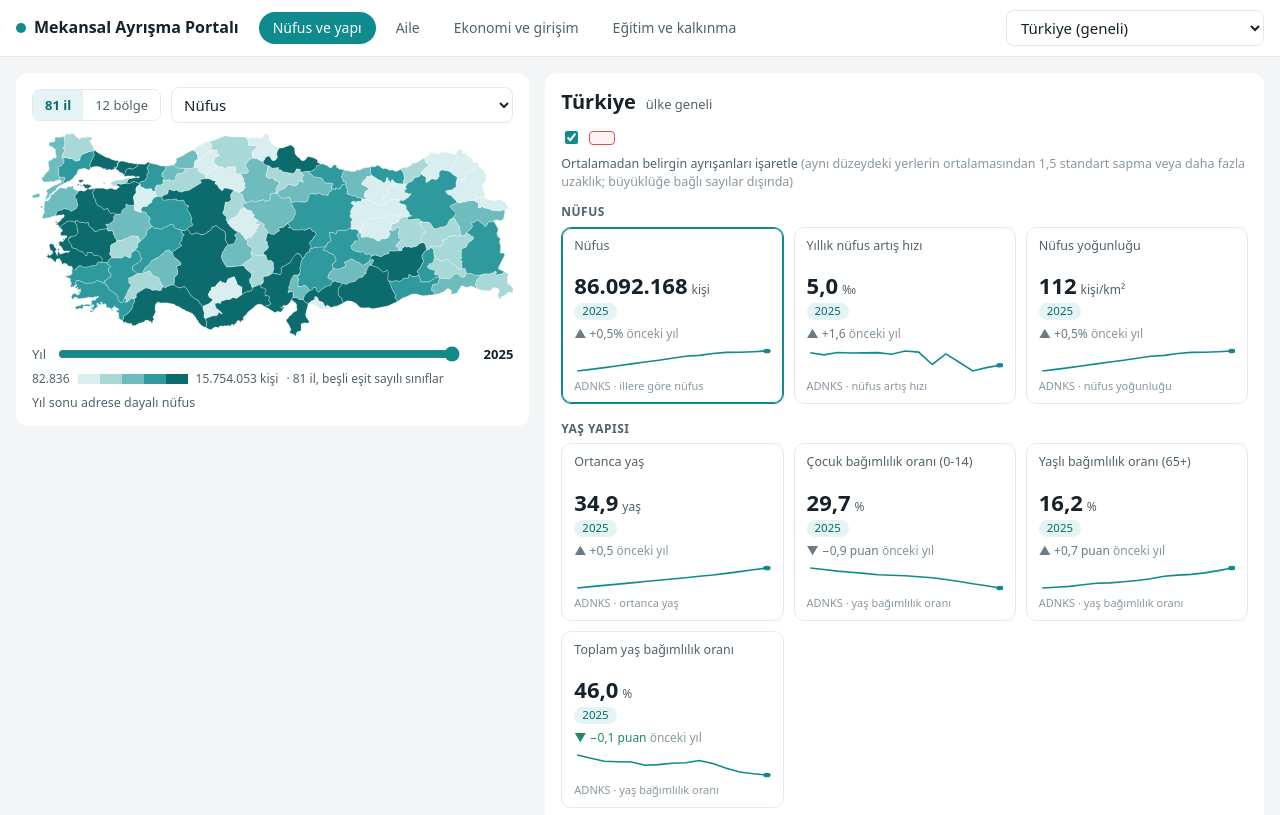
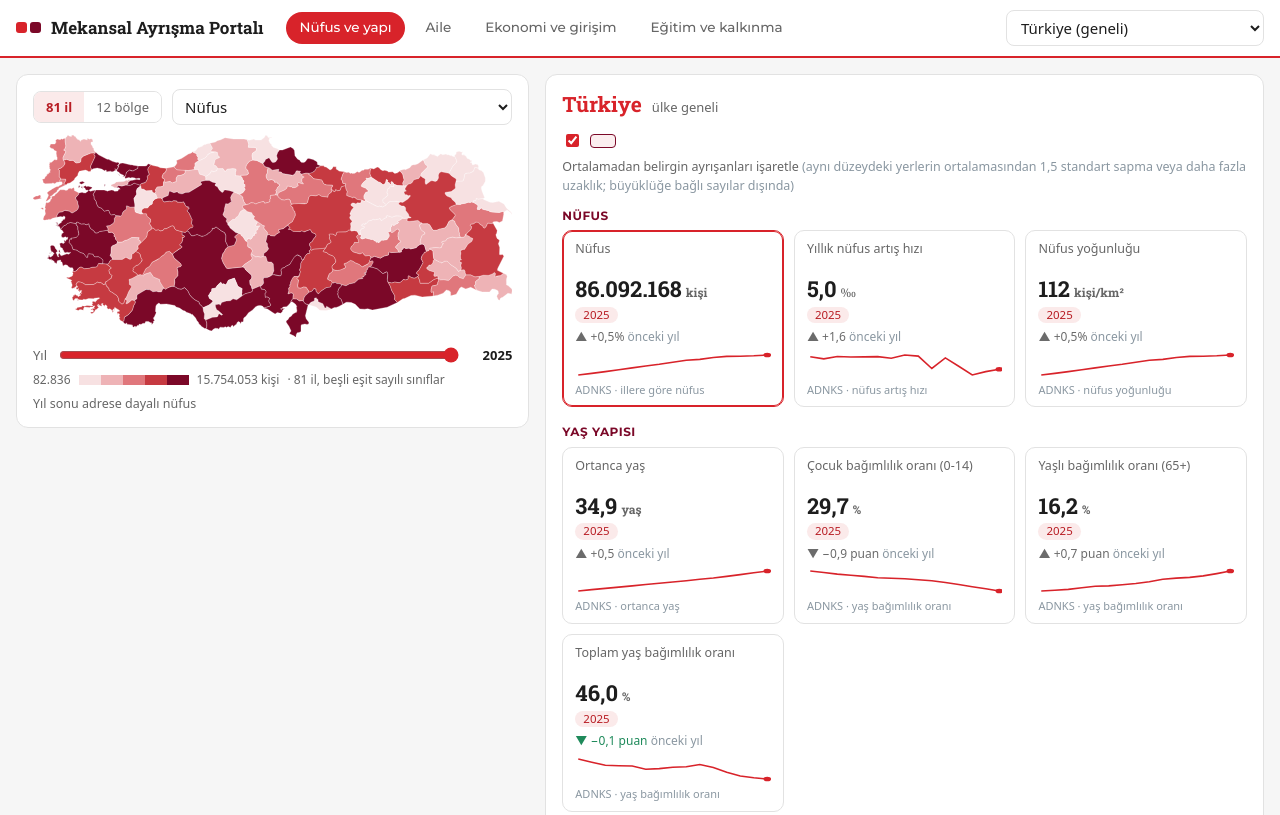
Before and after one commit to meri999/mekansal, a plain HTML site: page index.html in a window 1280 px wide. Shown: the top 815 px of the page. Drawn offline with Linux system fonts and the light colour scheme.

Commit message:
Enstitü renkleri: kırmızı ve bordo tema, ayrışan göstergeleri işaretleme
Çift kare marka işareti, kırmızı üst çizgi, Roboto Slab ve Montserrat yazı tipleri,
kırmızıdan bordoya harita rampı. İl ortalamasından 1,5 standart sapma uzaktaki
göstergeler bordo çerçeveyle işaretlenir.

Co-Authored-By: Claude Sonnet 5.5 <noreply@anthropic.com>

```diff
--- a/index.html
+++ b/index.html
@@ -5,25 +5,30 @@
 <meta name="viewport" content="width=device-width, initial-scale=1">
 <title>Mekansal Ayrışma Portalı</title>
 <meta name="description" content="Türkiye'de il ve bölge düzeyinde nüfus, aile, ekonomi ve eğitim göstergeleri. Kaynak: TÜİK.">
+<meta name="theme-color" content="#d8232a">
+<link rel="preconnect" href="https://fonts.googleapis.com"><link rel="preconnect" href="https://fonts.gstatic.com" crossorigin>
+<link href="https://fonts.googleapis.com/css2?family=Montserrat:wght@500;700&family=Roboto+Slab:wght@700&display=swap" rel="stylesheet">
 <style>
-:root{--zemin:#f3f5f7;--kart:#ffffff;--yazi:#16222b;--soluk:#52616b;--cizgi:#e3e8ec;--vurgu:#0f8b8d;--vurgu-koyu:#0b6b6d;--vurgu-acik:#e4f3f3;--iyi:#1f8a5b;--kotu:#c0392b;--notr:#6b7a85;--bos:#e9edf0}
+:root{--zemin:#f6f6f6;--kart:#ffffff;--yazi:#1d1d1d;--soluk:#666666;--cizgi:#e2e2e2;--vurgu:#d8232a;--vurgu-koyu:#b81d24;--vurgu-acik:#fbeaea;--bordo:#7b0828;--iyi:#1f8a5b;--kotu:#b42318;--notr:#6b6b6b;--bos:#ececec;--slab:"Roboto Slab","Rockwell","Georgia",serif;--mont:"Montserrat",system-ui,-apple-system,"Segoe UI",Roboto,Arial,sans-serif}
 *{box-sizing:border-box}
 html{-webkit-text-size-adjust:100%}
 body{margin:0;background:var(--zemin);color:var(--yazi);font-family:system-ui,-apple-system,"Segoe UI",Roboto,"Helvetica Neue",Arial,sans-serif;font-size:15px;line-height:1.45}
 button,select{font:inherit;color:inherit}
-.ust{background:var(--kart);border-bottom:1px solid var(--cizgi);position:sticky;top:0;z-index:20}
+.ust{background:var(--kart);border-bottom:2px solid var(--vurgu);position:sticky;top:0;z-index:20}
 .ust-ic{max-width:1320px;margin:0 auto;padding:10px 16px;display:flex;align-items:center;gap:14px;flex-wrap:wrap}
-.marka{font-weight:600;font-size:16px;display:flex;align-items:center;gap:8px;margin-right:6px;white-space:nowrap}
-.marka i{width:10px;height:10px;border-radius:50%;background:var(--vurgu);display:inline-block}
+.marka{font-family:var(--slab);font-weight:700;font-size:17px;display:flex;align-items:center;gap:10px;margin-right:8px;white-space:nowrap}
+.marka .kare{display:inline-flex;gap:3px}
+.marka i{width:11px;height:11px;border-radius:3px;background:var(--vurgu);display:block}
+.marka i.b{background:var(--bordo)}
 .konular{display:flex;gap:6px;flex-wrap:wrap}
-.konu{border:0;background:transparent;color:var(--soluk);padding:6px 14px;border-radius:16px;cursor:pointer;font-size:14px}
-.konu:hover{background:var(--zemin)}
+.konu{font-family:var(--mont);font-weight:500;border:0;background:transparent;color:var(--soluk);padding:6px 14px;border-radius:16px;cursor:pointer;font-size:13.5px}
+.konu:hover{background:#f1f1f1}
 .konu[aria-pressed="true"]{background:var(--vurgu);color:#fff}
 .ara{margin-left:auto}
 .ara select{border:1px solid var(--cizgi);background:var(--kart);border-radius:8px;padding:6px 10px;min-width:190px}
 :focus-visible{outline:2px solid var(--vurgu);outline-offset:2px}
 .ana{max-width:1320px;margin:0 auto;padding:16px;display:grid;grid-template-columns:minmax(0,5fr) minmax(0,7fr);gap:16px;align-items:start}
-.panel{background:var(--kart);border-radius:12px;padding:14px 16px}
+.panel{background:var(--kart);border:1px solid var(--cizgi);border-radius:12px;padding:14px 16px}
 .harita-kart{position:sticky;top:64px}
 .kontrol{display:flex;gap:10px;flex-wrap:wrap;align-items:center;margin-bottom:10px}
 .kontrol select{flex:1 1 200px;min-width:0;border:1px solid var(--cizgi);background:var(--kart);border-radius:8px;padding:6px 8px}
@@ -44,25 +49,25 @@ button,select{font:inherit;color:inherit}
 .lejant .kutu span{width:22px;height:10px;display:block}
 .not-harita{font-size:12.5px;color:var(--soluk);margin-top:6px}
 .baslik{display:flex;align-items:baseline;gap:10px;flex-wrap:wrap;margin:0 0 12px}
-.baslik h1{font-size:20px;margin:0;font-weight:600}
+.baslik h1{font-family:var(--slab);font-size:21px;margin:0;font-weight:700;color:var(--vurgu)}
 .baslik span{font-size:13px;color:var(--soluk)}
 .geri{border:1px solid var(--cizgi);background:var(--kart);border-radius:8px;padding:3px 10px;font-size:12.5px;cursor:pointer;color:var(--soluk)}
-.grup{font-size:12px;letter-spacing:.04em;text-transform:uppercase;color:var(--soluk);margin:16px 0 6px;font-weight:600}
+.grup{font-family:var(--mont);font-size:12px;letter-spacing:.04em;text-transform:uppercase;color:var(--bordo);margin:16px 0 6px;font-weight:700}
 .grup:first-of-type{margin-top:0}
 .kutular{display:grid;grid-template-columns:repeat(auto-fill,minmax(190px,1fr));gap:10px}
 .kk{background:var(--kart);border:1px solid var(--cizgi);border-radius:10px;padding:10px 12px;display:flex;flex-direction:column;gap:2px;cursor:pointer;text-align:left;transition:border-color .15s,box-shadow .15s}
 .kk:hover{border-color:var(--vurgu)}
 .kk.aktif{border-color:var(--vurgu);box-shadow:0 0 0 1px var(--vurgu) inset}
-.vur .kk.ayr{border-color:#d9534f;background:#fff4f3}
-.vur .kk.ayr:hover{border-color:#b83a36}
+.vur .kk.ayr{border:1.5px solid var(--bordo);background:#fbeeef}
+.vur .kk.ayr:hover{border-color:#4f051a}
 .vur .kk.ayr.aktif{box-shadow:0 0 0 2px var(--vurgu) inset}
-.k-ayr{display:none;font-size:11.5px;color:#a8322d;font-weight:600;margin-top:2px}
+.k-ayr{display:none;font-size:11.5px;color:var(--bordo);font-weight:700;margin-top:2px}
 .vur .kk.ayr .k-ayr{display:block}
 .vurgu-sec{display:flex;align-items:center;gap:8px;font-size:12.5px;color:var(--soluk);margin:0 0 12px;flex-wrap:wrap}
 .vurgu-sec input{accent-color:var(--vurgu)}
-.vurgu-sec .ornek{display:inline-block;width:26px;height:14px;border:1.5px solid #d9534f;background:#fff4f3;border-radius:4px;vertical-align:-3px}
+.vurgu-sec .ornek{display:inline-block;width:26px;height:14px;border:1.5px solid var(--bordo);background:#fbeeef;border-radius:4px;vertical-align:-3px}
 .k-baslik{font-size:12.5px;color:var(--soluk);line-height:1.25;min-height:2.5em}
-.k-deger{font-size:22px;font-weight:600;line-height:1.15;margin-top:2px}
+.k-deger{font-family:var(--slab);font-size:22px;font-weight:700;line-height:1.15;margin-top:2px}
 .k-deger small{font-size:12px;font-weight:400;color:var(--soluk);margin-left:4px}
 .k-donem{align-self:flex-start;font-size:11.5px;color:var(--vurgu-koyu);background:var(--vurgu-acik);border-radius:10px;padding:0 8px;margin:3px 0}
 .k-deg{font-size:12px}
@@ -80,7 +85,7 @@ button,select{font:inherit;color:inherit}
 </head>
 <body>
 <header class="ust"><div class="ust-ic">
-  <div class="marka"><i></i>Mekansal Ayrışma Portalı</div>
+  <div class="marka"><span class="kare" aria-hidden="true"><i></i><i class="b"></i></span>Mekansal Ayrışma Portalı</div>
   <nav class="konular" id="konular" aria-label="Konu başlıkları"></nav>
   <div class="ara"><label for="yerSec" class="sr" style="position:absolute;left:-9999px">İl veya bölge seç</label><select id="yerSec"></select></div>
 </div></header>
@@ -115,7 +120,7 @@ button,select{font:inherit;color:inherit}
 var G=VERI.gostergeler, YER={}, KONULAR=[["nufus","Nüfus ve yapı"],["aile","Aile"],["ekonomi","Ekonomi ve girişim"],["egitim","Eğitim ve kalkınma"]];
 VERI.yerler.forEach(function(y){YER[y.kod]=y});
 YER.TR=YER.TR||{kod:"TR",ad_tr:"Türkiye",duzey:"ulke"};
-var RENK=["#d9eeee","#a9d8d9","#6fbcbe","#2f9a9d","#0b6b6d"];
+var RENK=["#f7e1e2","#eeb3b6","#e0777c","#c63a41","#7b0828"];
 var st={konu:"nufus",gid:null,yil:0,duzey:"il",sec:"TR"};
 var $=function(i){return document.getElementById(i)};
 function fmt(x,d){return x==null?"–":x.toLocaleString("tr-TR",{minimumFractionDigits:d,maximumFractionDigits:d})}
@@ -137,7 +142,7 @@ var P=projeAyar();
 function yolOlustur(f){var d="";var polys=f.geometry.type==="Polygon"?[f.geometry.coordinates]:f.geometry.coordinates;
   polys.forEach(function(p){p.forEach(function(r){r.forEach(function(c,i){var x=(c[0]*P.k-P.mn[0])*P.s,y=(-c[1]-P.mn[1])*P.s;d+=(i?"L":"M")+x.toFixed(1)+" "+y.toFixed(1)});d+="Z"})});return d}
 function haritaCiz(duzey){var s='<svg viewBox="0 0 '+P.w+' '+P.h.toFixed(0)+'" role="img" aria-label="Türkiye '+(duzey==="il"?"il":"bölge")+' haritası">';
-  geo[duzey].features.forEach(function(f){var k=f.properties.kod;s+='<path d="'+yolOlustur(f)+'" data-k="'+k+'" tabindex="0" role="button" aria-label="'+(YER[k]?YER[k].ad_tr:k)+'" fill="#e9edf0"></path>'});
+  geo[duzey].features.forEach(function(f){var k=f.properties.kod;s+='<path d="'+yolOlustur(f)+'" data-k="'+k+'" tabindex="0" role="button" aria-label="'+(YER[k]?YER[k].ad_tr:k)+'" fill="#ececec"></path>'});
   $("harita").innerHTML=s+"</svg>";
   var ip=$("ipucu");
   $("harita").querySelectorAll("path").forEach(function(p){
@@ -151,7 +156,7 @@ function boya(){var g=gOf(st.gid),kk=kodlar(st.duzey),vals=[],pa=$("harita").que
   kk.forEach(function(k){var x=v(g,k,st.yil);if(x!=null)vals.push(x)});
   vals.sort(function(a,b){return a-b});
   var esik=[];for(var i=1;i<5;i++)esik.push(vals.length?vals[Math.min(vals.length-1,Math.floor(vals.length*i/5))]:0);
-  pa.forEach(function(p){var x=v(g,p.dataset.k,st.yil),c="#e9edf0";
+  pa.forEach(function(p){var x=v(g,p.dataset.k,st.yil),c="#ececec";
     if(x!=null){var n=0;while(n<4&&x>=esik[n])n++;c=RENK[n]}
     p.setAttribute("fill",c);p.classList.toggle("sec",p.dataset.k===st.sec)});
   var L=$("lejant");
```
